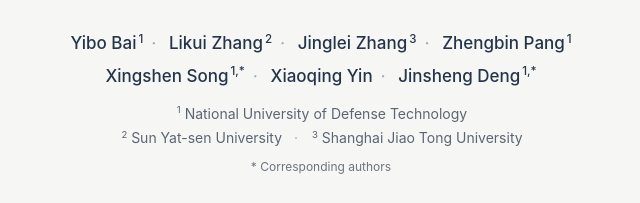
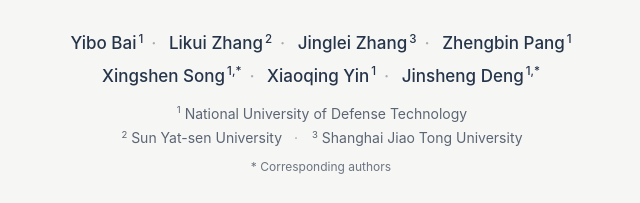
Before and after one commit to Bieber1205/MetricHand, a plain HTML site: page index.html in a window 1280 px wide. Shown: the part 384-587 px from the top of the page, 319-959 px from the left. Drawn offline with Linux system fonts and the light colour scheme.

Commit message:
Align Xiaoqing Yin affiliation with Xingshen Song

```diff
--- a/index.html
+++ b/index.html
@@ -37,7 +37,7 @@
 
       <div class="author-block" aria-label="Authors and affiliations">
         <p class="authors">Yibo Bai<sup>1</sup><span>·</span> Likui Zhang<sup>2</sup><span>·</span> Jinglei Zhang<sup>3</sup><span>·</span> Zhengbin Pang<sup>1</sup><br>
-        Xingshen Song<sup>1,*</sup><span>·</span> Xiaoqing Yin<span>·</span> Jinsheng Deng<sup>1,*</sup></p>
+        Xingshen Song<sup>1,*</sup><span>·</span> Xiaoqing Yin<sup>1</sup><span>·</span> Jinsheng Deng<sup>1,*</sup></p>
         <p class="affiliations"><sup>1</sup> National University of Defense Technology<br><sup>2</sup> Sun Yat-sen University <span>·</span> <sup>3</sup> Shanghai Jiao Tong University</p>
         <p class="corresponding">* Corresponding authors</p>
       </div>
```
Also changed, not shown: 1 other file.
